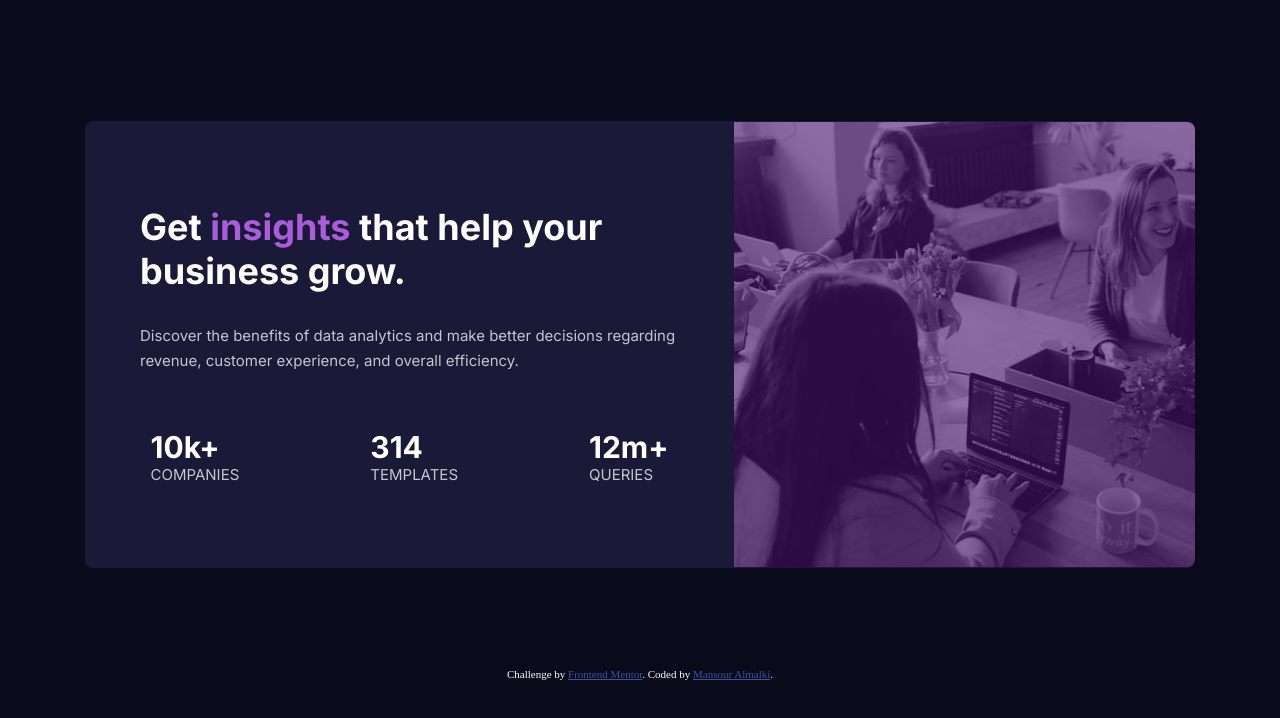
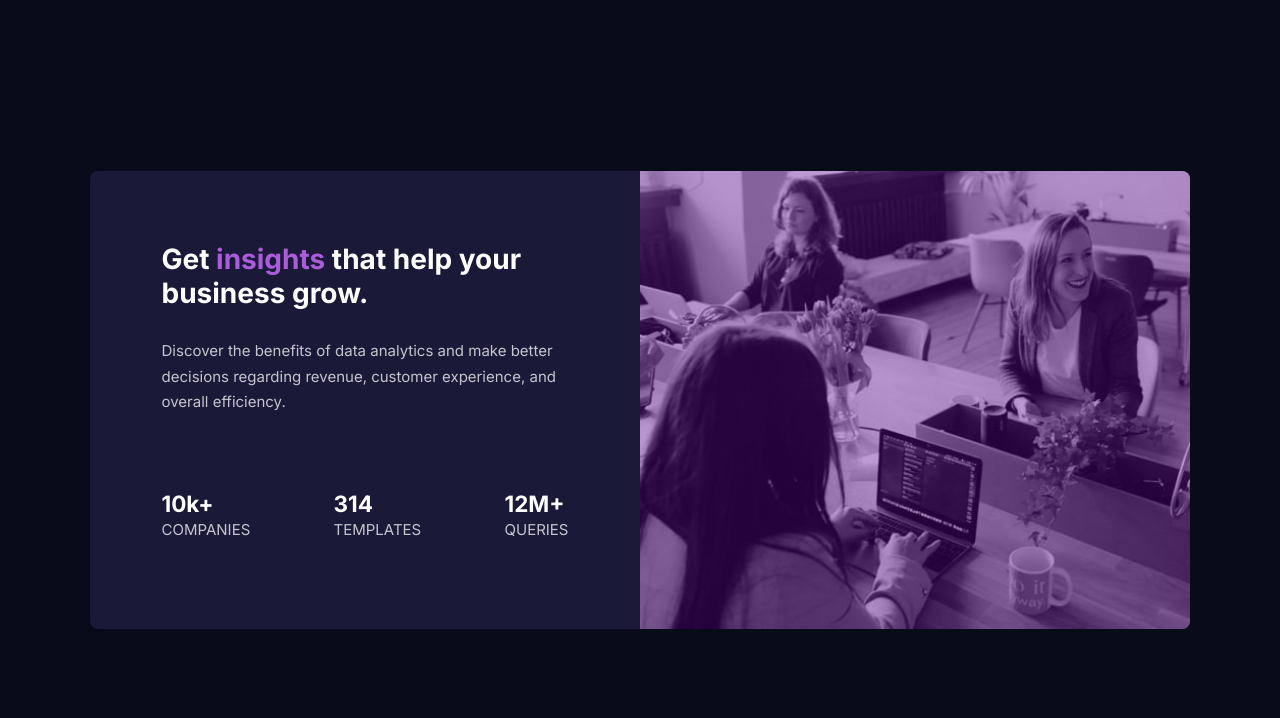
Before and after one commit to Mansour0007/Stats-preview-card-component, a plain HTML site: page index.html in a window 1280 px wide. Drawn offline with Linux system fonts and the light colour scheme.

Commit message:
Some changes to the code

```diff
--- a/index.html
+++ b/index.html
@@ -3,8 +3,6 @@
   <head>
     <meta charset="UTF-8" />
     <meta name="viewport" content="width=device-width, initial-scale=1.0" />
-    <!-- displays site properly based on user's device -->
-
     <link
       rel="icon"
       type="image/png"
@@ -15,10 +13,10 @@
     <title>Frontend Mentor | Stats preview card component</title>
   </head>
   <body>
-    <main>
-      <section class="card">
-        <div class="mobile-img overlay"></div>
-        <div class="all-text">
+    <main class="container">
+      <section class="wrapper">
+
+
           <div class="text">
             <h1>
               Get <span class="insights-span"> insights</span> that help your
@@ -28,46 +26,35 @@
               Discover the benefits of data analytics and make better decisions
               regarding revenue, customer experience, and overall efficiency.
             </p>
-          </div>
+
 
           <div class="stats">
             <ul>
               <li>
-                <h3>10k+</h3>
-                <p>companies</p>
+                <h2>10k+</h2>
+                <p class="para-stats">companies</p>
               </li>
               <li>
-                <h3>314</h3>
-                <p>templates</p>
+                <h2>314</h2>
+                <p class="para-stats">templates</p>
               </li>
               <li>
-                <h3>12m+</h3>
-                <p>queries</p>
+                <h2>12M+</h2>
+                <p class="para-stats">queries</p>
               </li>
             </ul>
           </div>
         </div>
 
         <div class="img-div">
-          <!-- <img
+          <img
             src="/images/image-header-desktop.jpg"
             class="img-desk"
             alt="workers"
-          /> -->
+          />
         </div>
       </section>
     </main>
-
-    <div class="attribution">
-      Challenge by
-      <a href="https://www.frontendmentor.io?ref=challenge" target="_blank"
-        >Frontend Mentor</a
-      >. Coded by
-      <a
-        href="https://www.frontendmentor.io/profile/Mansour0007"
-        target="_blank"
-        >Mansour Almalki</a
-      >.
     </div>
   </body>
 </html>
--- a/style.css
+++ b/style.css
@@ -17,151 +17,92 @@
   margin: 0;
   box-sizing: border-box;
 }
-html {
-  box-sizing: border-box;
-  font-size: 15px;
-}
+
 body {
   background-color: var(--Very-dark-blue-main-background);
-  min-width: 100vw;
+  font-family: var(--primary-font);
+  font-size: 15px;
   min-height: 100vh;
   display: flex;
-  justify-content: center;
-  align-items: center;
-  flex-direction: column;
-  gap: 100px;
-}
-.card {
-  width: 1110px;
-  height: 447px;
-  display: flex;
-  justify-content: center;
-  align-items: center;
-  background-color: var(--Dark-desaturated-blue-card-background);
-  border-radius: 8px;
-}
-.img-div {
-  background-image: linear-gradient(
-      rgba(74, 14, 112, 0.6),
-      rgba(73, 13, 110, 0.6)
-    ),
-    url(/images/image-header-desktop.jpg);
-  width: 730px;
-  height: 445px;
-  border-radius: 0 8px 8px 0;
-}
-.mobile-img {
-  background-image: linear-gradient(
-      rgba(74, 14, 112, 0.6),
-      rgba(73, 13, 110, 0.6)
-    ),
-    url(/images/image-header-desktop.jpg);
-  width: 100%;
-  height: 300px;
-  background-position: center;
-  background-size: cover;
-  background-repeat: no-repeat;
-  overflow: hidden;
-  border-radius: 10px 10px 0 0;
-  display: none;
-}
 
-.all-text {
-  display: flex;
-  flex-direction: column;
-  justify-content: space-around;
-}
-.text {
-  display: flex;
-  flex-direction: column;
   justify-content: center;
   align-items: center;
 }
-.all-text .text h1 {
+.container {
+  max-width: 1100px;
+  margin: 0 auto;
+}
+.wrapper {
+  display: grid;
+  grid-template-columns: 1fr 1fr;
+  background-color: var(--Dark-desaturated-blue-card-background);
+  border-radius: 8px;
+  overflow: hidden;
+}
+.img-div img {
+  width: 100%;
+  height: 100%;
+}
+
+.img-div {
+  position: relative;
+}
+.img-div::after {
+  content: "";
+  position: absolute;
+  width: 100%;
+  height: 100%;
+  top: 0;
+  left: 0;
+  background-color: hsl(277, 96%, 28%);
+  opacity: 0.4;
+}
+.text {
+  padding: 13%;
+}
+.text h1 {
   color: var(--White-main-heading-stats);
-  font-family: var(--primary-font);
+  font-size: 28px;
   font-weight: 700;
-  font-size: 36px;
-  margin-bottom: 30px;
-  padding-left: 55px;
+  margin-bottom: 1em;
 }
-.insights-span {
+.text .insights-span {
   color: var(--Soft-violet-accent);
 }
-.all-text .text p {
-  display: inline-block;
+.text p {
   color: var(--Slightly-transparent-white-main-paragraph);
-  font-size: 15px;
-  font-family: var(--primary-font);
   line-height: 1.7;
-  margin-left: 55px;
-  margin-right: 55px;
-  margin-bottom: 55px;
 }
 .stats ul {
   display: flex;
-  justify-content: space-around;
-  align-items: center;
+  justify-content: space-between;
+  padding-top: 5em;
   list-style: none;
 }
-.stats ul li h3 {
+.stats ul li h2 {
   color: var(--White-main-heading-stats);
-  font-family: var(--primary-font);
-  font-size: 30px;
+  font-weight: 700;
 }
 .stats ul li p {
+  text-transform: uppercase;
   color: var(--Slightly-transparent-white-main-paragraph);
-  font-family: var(--primary-font);
-  text-transform: uppercase;
 }
-
-@media (max-width: 475px) {
-  .card {
-    width: 375px;
-    height: fit-content;
-    display: flex;
+@media (max-width: 375px), (max-width: 768px) {
+  .container {
+    max-width: 768px;
     text-align: center;
-    flex-direction: column;
-    justify-content: center;
-    align-items: center;
-    background-color: var(--Dark-desaturated-blue-card-background);
-    border-radius: 0 0 10px 10px;
+  }
+  .wrapper {
+    grid-template-columns: 1fr;
   }
   .img-div {
-    display: none;
-  }
-  .mobile-img {
-    display: block;
-    margin-bottom: 50px;
-  }
-  .all-text {
-    display: flex;
-  }
-
-  .all-text .text h1 {
-    display: block;
-    padding-right: 30px;
-    margin-bottom: 20px;
-  }
-  .all-text .text p {
-    display: block;
-    padding-left: 30px;
+    order: -1;
   }
   .stats ul {
     display: block;
     text-align: center;
-    padding-left: 40px;
   }
   .stats ul li {
-    margin-bottom: 30px;
+    margin-bottom: 10px;
   }
 }
-
-.attribution {
-  font-size: 11px;
-  text-align: center;
-  color: #fff;
-}
-.attribution a {
-  color: hsl(228, 45%, 44%);
-}
```
